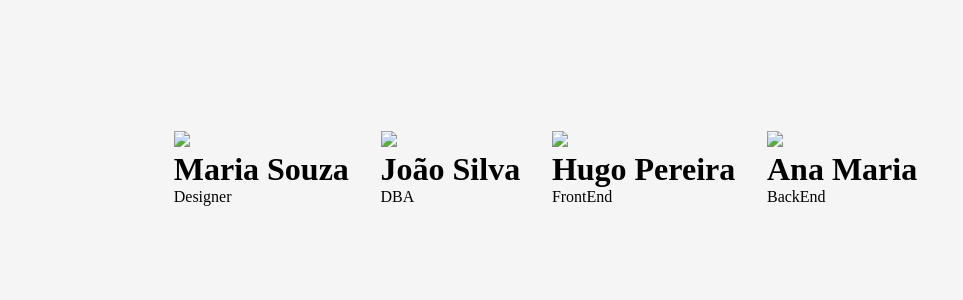
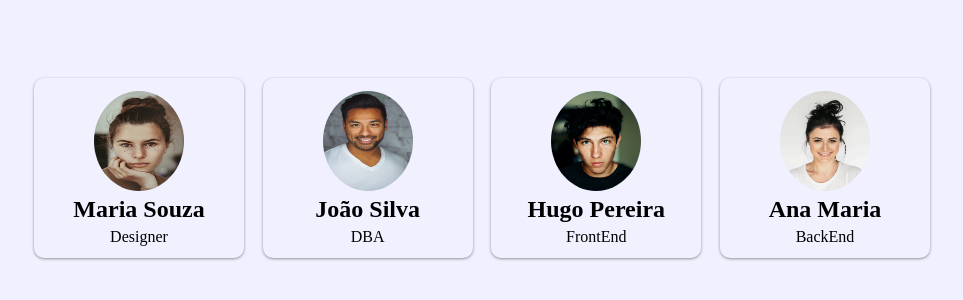
Before and after one commit to VLJ10/galeria_funcionario, a plain HTML site: page index.html in a window 1280 px wide. Shown: the part 332-632 px from the top of the page, without its empty margins (158-1121 px from the left). Drawn offline with Linux system fonts and the light colour scheme.

Commit message:
projeto finalizado 2.0

```diff
--- a/app.js
+++ b/app.js
@@ -6,13 +6,13 @@ function criarGaleria(funcionario) {
     const galeria = document.getElementById('container')
 
     const img = document.createElement('img')
-    img.src = funcionario.img
+    img.src = funcionario.imagem
 
     const container = document.createElement('div')
     container.className = 'box'
 
     const titulo = document.createElement('h1')
-    titulo.className = 'Nome'
+    titulo.className = 'nome'
     titulo.textContent = funcionario.nome
 
     const cargo = document.createElement('p')
@@ -26,7 +26,7 @@ function criarGaleria(funcionario) {
 }
 
 function carregarImagens() {
-    funcionario.forEach(func => criarGaleria(func))
+    funcionario.forEach(criarGaleria)
 }
 
 carregarImagens()
--- a/funcionarios/funcionarios.json
+++ b/funcionarios/funcionarios.json
@@ -2,21 +2,21 @@
     {
         "nome": "Maria Souza",
         "cargo": "Designer",
-        "imagem": "maria.jpg"
+        "imagem": "funcionarios/img/maria.jpg"
     },
     {
         "nome": "João Silva",
         "cargo": "DBA",
-        "imagem": "joao.jpg"
+        "imagem": "funcionarios/img/joao.jpg"
     },
     {
         "nome": "Hugo Pereira",
         "cargo": "FrontEnd",
-        "imagem": "hugo.jpg"
+        "imagem": "funcionarios/img/hugo.jpg"
     },
     {
         "nome": "Ana Maria",
         "cargo": "BackEnd",
-        "imagem": "ana.jpg"
+        "imagem": "funcionarios/img/ana.jpg"
     }
 ]
--- a/index.html
+++ b/index.html
@@ -9,18 +9,7 @@
 </head>
 <body>
     <div class="container" id="container">
-        <div class="box" id="">
 
-        </div>
-        <div class="box" id="">
-
-        </div>
-        <div class="box" id="">
-
-        </div>
-        <div class="box" id="">
-
-        </div>
     </div>
 
 </body>
--- a/style.css
+++ b/style.css
@@ -8,14 +8,36 @@ body{
     width: 100%;
     display: flex;
     justify-content: center;
-    background-color: rgb(245, 245, 245);
+    background-color: rgb(240, 240, 2340);
 }
 .container{
     height: 1000px;
-    width: 68%;
+    width: 70%;
     display: flex;
     flex-direction: row;
     justify-content: space-between;
     align-items: center;
     row-gap: 100px;
 }
+.box{
+    width: 210px;
+    height: 180px;
+    box-shadow: 0px 1px 3px rgba(0,0,0,0.4);
+    display: flex;
+    flex-direction: column;
+    justify-content: center;
+    align-items: center;
+    border-radius: 10px;
+    row-gap: 5px;
+}
+.box img{
+    width: 90px;
+    height: 100px;
+    border-radius: 50%;
+}
+.cargo{
+    font-size: 1rem;
+}
+.nome{
+    font-size: 1.5rem;
+}
```
